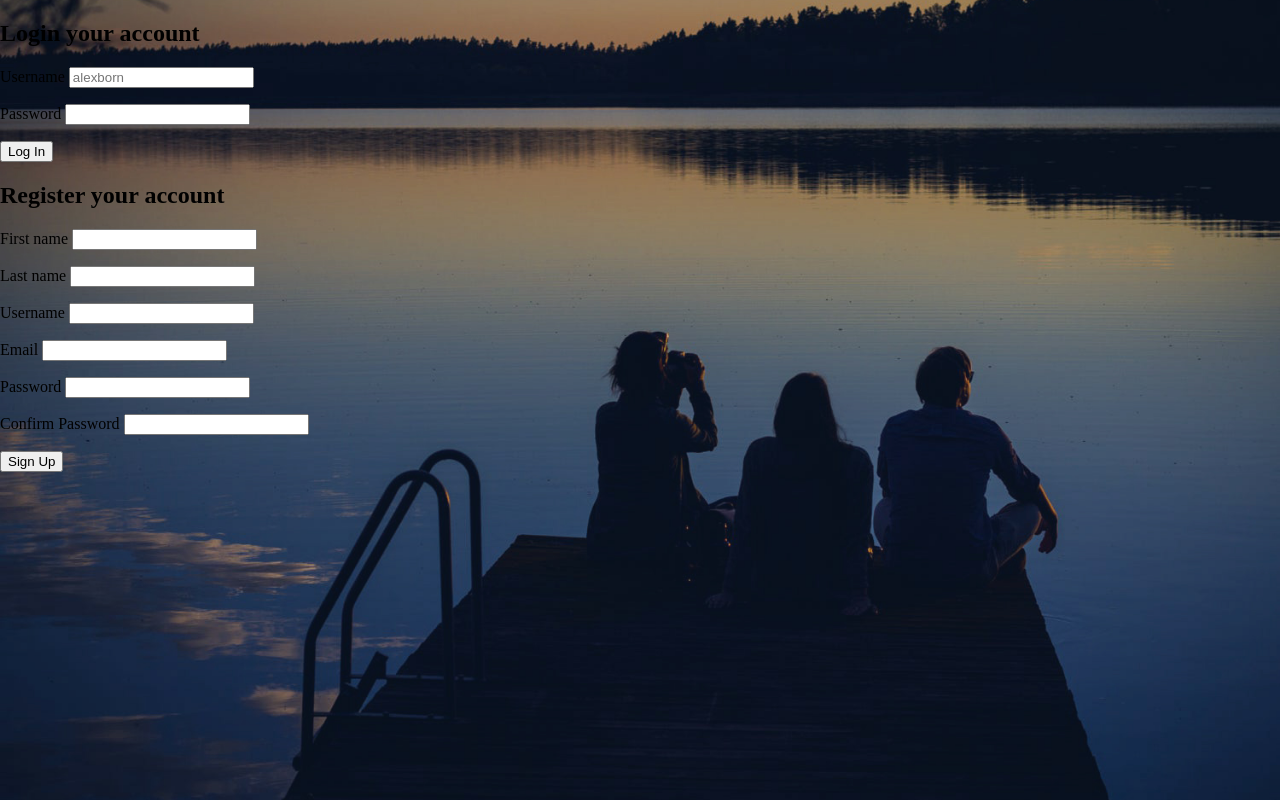
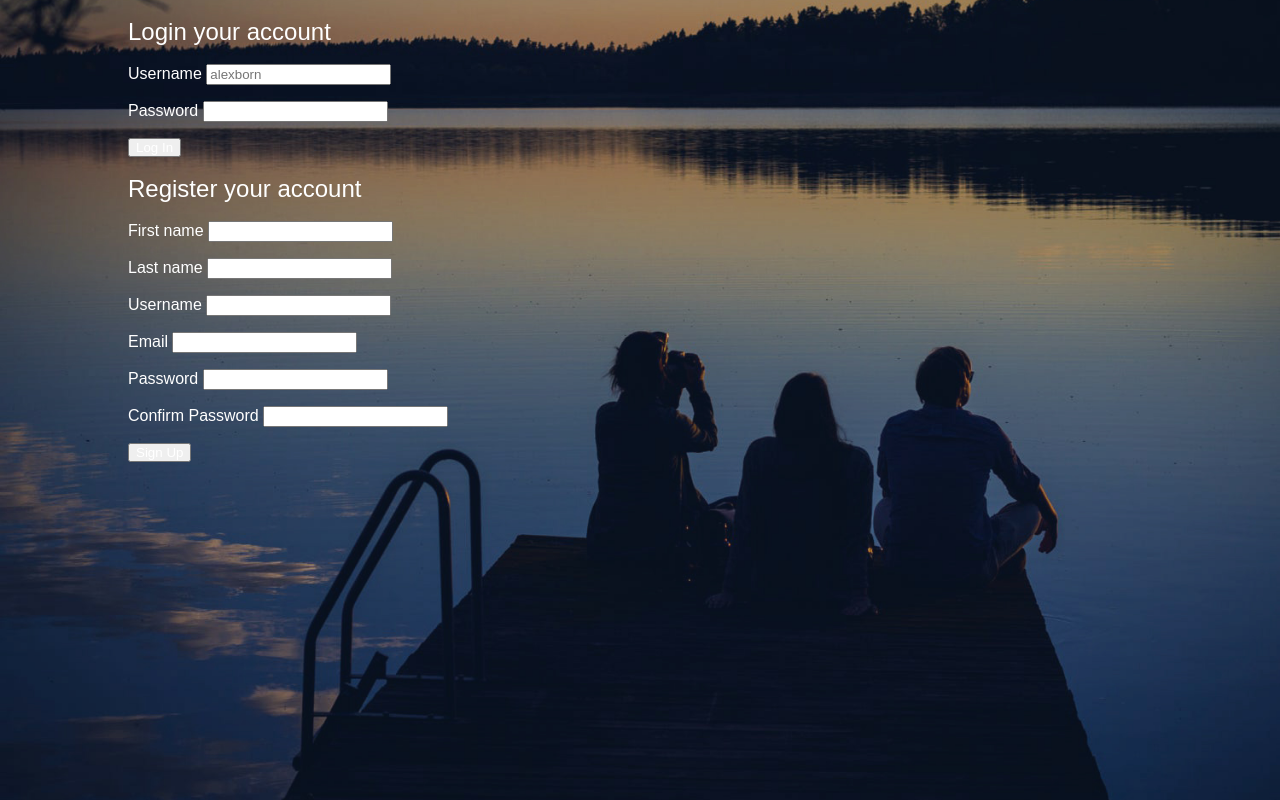
Before and after one commit to mebeborn/music_app, a PHP site: page /register.php in a window 1280 px wide. Run offline with PHP 8.4, Linux system fonts and the light colour scheme.

Commit message:
loginContainer was added and styled

```diff
--- a/assets/css/register.css
+++ b/assets/css/register.css
@@ -2,7 +2,6 @@ html, body {
 	margin: 0;
 	padding: 0;
 	height: 100%;
-	box-sizing: border-box;
 }
 
 #background {
@@ -14,3 +13,18 @@ html, body {
     height: 100%;
     width: 100%;
 }
+
+#loginContainer * {
+	color: #fff;
+	font-family: "Halvetica Neue", "Halvetica", "Arial", sans-serif;
+	font-weight: normal;
+	line-height: 1em;
+	box-sizing: border-box;
+}
+
+#loginContainer {
+	width: 80%;
+	margin: 0 auto;
+	position: relative;
+	max-width: 1024px;
+}
--- a/register.php
+++ b/register.php
@@ -24,6 +24,7 @@
 </head>
 <body>
 	<div id="background">
+		<div id="loginContainer">
 			<div id="inputContainer">
 				<form action="register.php" id="loginForm" method="POST">
 					<h2>Login your account</h2>
@@ -86,5 +87,6 @@
 				</form>
 			</div>
 		</div>
+	</div>
 </body>
 </html>
```
Lines whose indentation alone changed are shown as unchanged.
